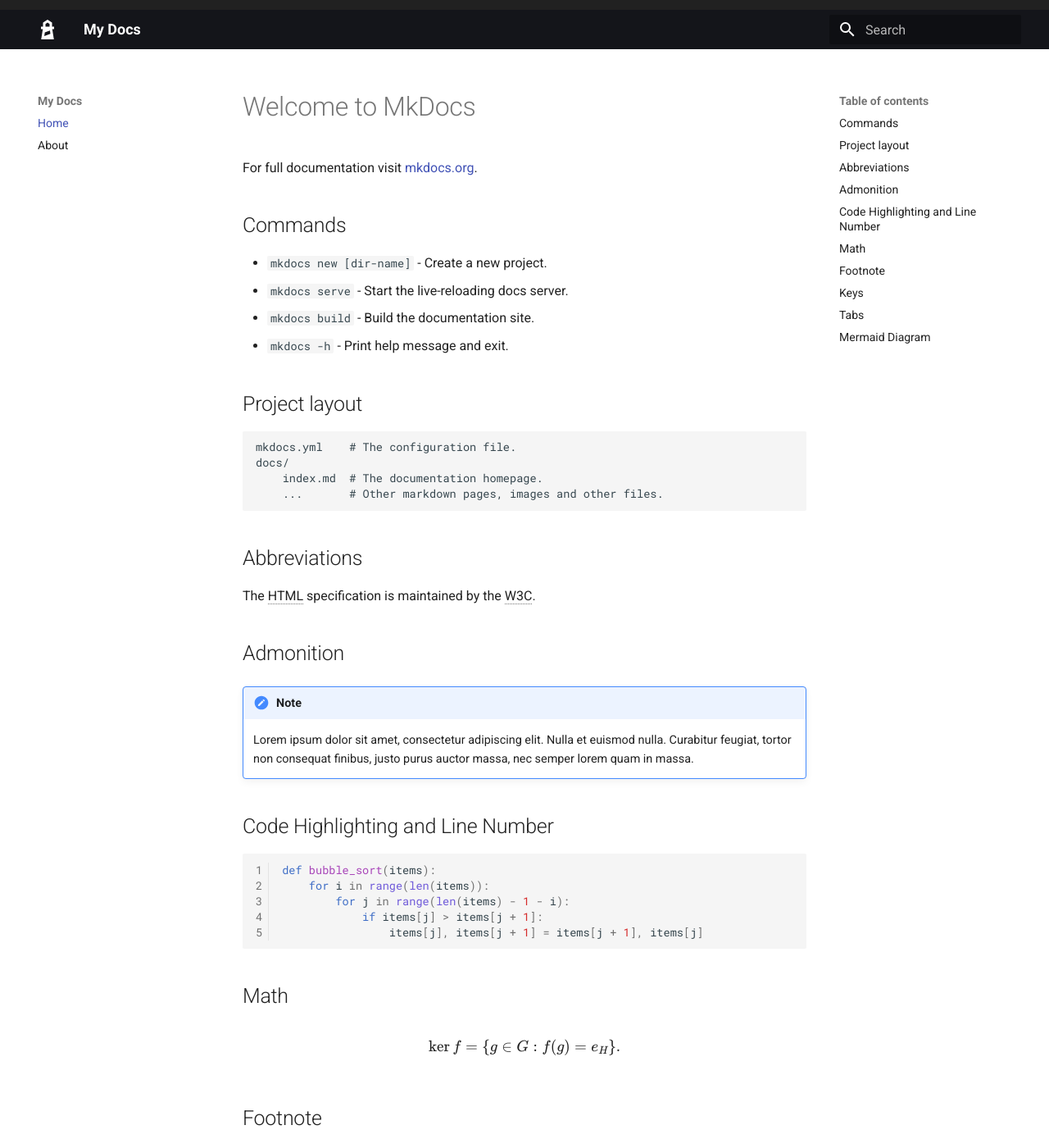
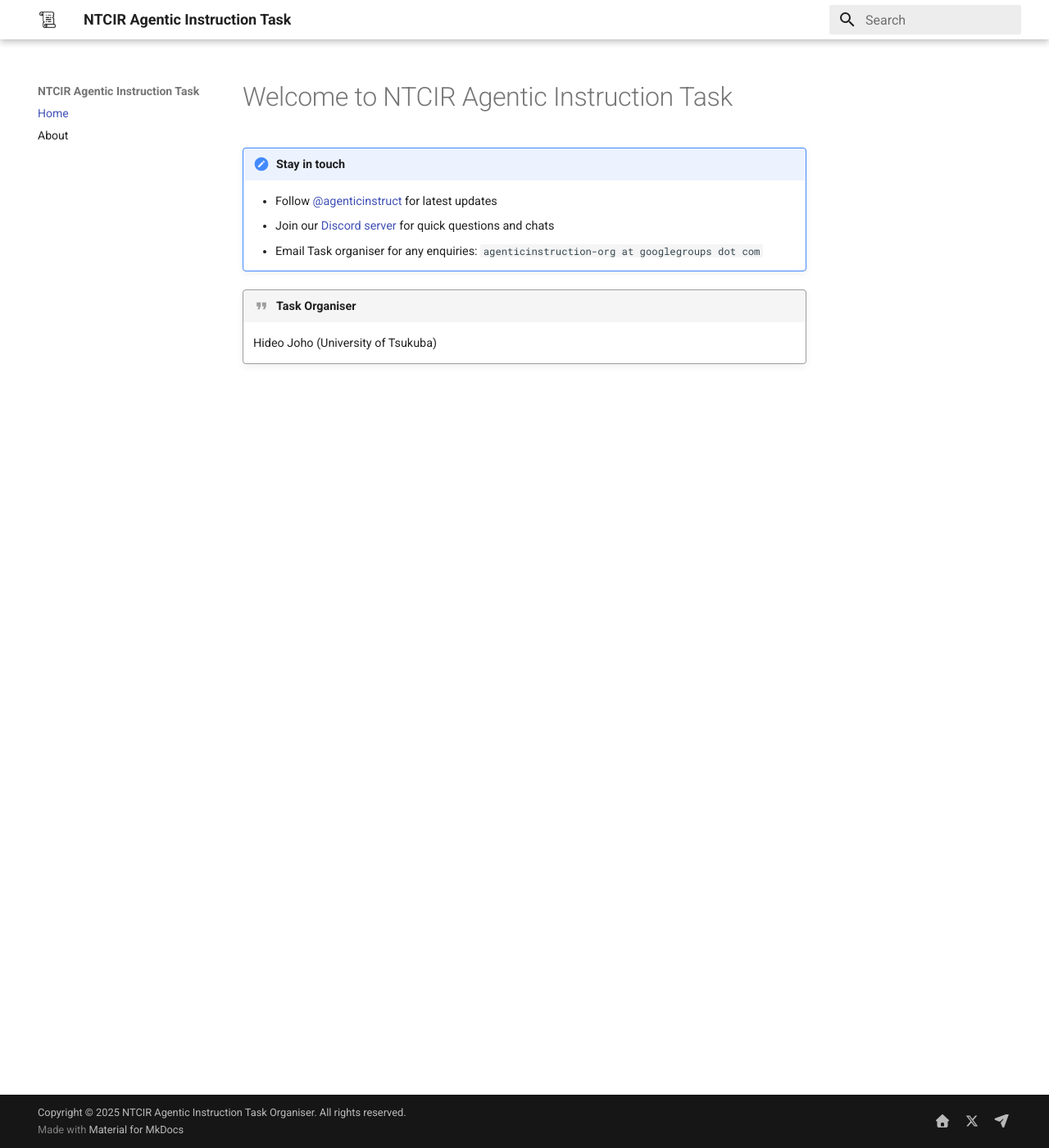
Before and after one commit to geniie-lab/ntcir, an MkDocs documentation site: the page built from docs/index.md, in a window 1280 px wide and 1400 px high. Shown: the whole window at 82% size. Built offline with MkDocs 1.6.1 and Material for MkDocs 9.7.7, drawn with Linux system fonts in a browser that asks for light colours; some of the changed text lies outside the part shown.

Commit message:
Initial web content

````diff
--- a/docs/index.md
+++ b/docs/index.md
@@ -1,79 +1,9 @@
-# Welcome to MkDocs
+# Welcome to NTCIR Agentic Instruction Task
 
-For full documentation visit [mkdocs.org](https://www.mkdocs.org).
+!!! note "Stay in touch"
+    - Follow [@agenticinstruct](https://x.com/agenticinstruct) for latest updates
+    - Join our [Discord server](http://discord.gg/zvXkNKtEGa) for quick questions and chats
+    - Email Task organiser for any enquiries: `agenticinstruction-org at googlegroups dot com`
 
-## Commands
-
-* `mkdocs new [dir-name]` - Create a new project.
-* `mkdocs serve` - Start the live-reloading docs server.
-* `mkdocs build` - Build the documentation site.
-* `mkdocs -h` - Print help message and exit.
-
-## Project layout
-
-```
-mkdocs.yml    # The configuration file.
-docs/
-    index.md  # The documentation homepage.
-    ...       # Other markdown pages, images and other files.
-```
-
-## Abbreviations
-
-The HTML specification is maintained by the W3C.
-
---8<--
-includes/abbreviations.md
---8<--
-
-## Admonition
-
-!!! note
-    Lorem ipsum dolor sit amet, consectetur adipiscing elit. Nulla et euismod
-    nulla. Curabitur feugiat, tortor non consequat finibus, justo purus auctor
-    massa, nec semper lorem quam in massa.
-
-## Code Highlighting and Line Number
-
-```python linenums="1"
-def bubble_sort(items):
-    for i in range(len(items)):
-        for j in range(len(items) - 1 - i):
-            if items[j] > items[j + 1]:
-                items[j], items[j + 1] = items[j + 1], items[j]
-```
-
-## Math
-
-$$
-\operatorname{ker} f=\{g\in G:f(g)=e_{H}\}{\mbox{.}}
-$$
-
-## Footnote
-
-Lorem ipsum[^1] dolor sit amet, consectetur adipiscing elit.
-
-[^1]: Lorem ipsum dolor sit amet, consectetur adipiscing elit.
-
-## Keys
-
-++ctrl+enter++
-
-## Tabs
-
-=== "Tab 1"
-    - One
-    - Two
-
-=== "Tab 2"
-    - One
-    - Two
-
-## Mermaid Diagram
-
-```mermaid
-graph TD
-A[Client] --> B[Load Balancer]
-B --> C[Server01]
-B --> D[Server02]
-```
+!!! quote "Task Organiser"
+    Hideo Joho (University of Tsukuba)
--- a/mkdocs.yml
+++ b/mkdocs.yml
@@ -1,19 +1,17 @@
-site_name: My Docs
+site_name: NTCIR Agentic Instruction Task
 theme:
   name: material
   language: en
   palette:
     scheme: default
-    primary: black
+    primary: white
   features:
     - navigation.instant
     - navigation.indexes
     - navigation.top
     - search.suggest
     - search.highlight
-  custom_dir: overrides
-  icon:
-    logo: simple/lighthouse
+  logo: images/logo.png
 plugins:
   - search
 markdown_extensions:
@@ -56,12 +54,12 @@
 extra:
   social:
     - icon: fontawesome/solid/house
-      link: https://joholab.slis.tsukuba.ac.jp/
-    - icon: fontawesome/brands/twitter
-      link: https://twitter.com/hideo_joho
+      link: https://geniie-lab.github.com/ntcir/
+    - icon: fontawesome/brands/x-twitter
+      link: https://x.com/agenticinstruct/
     - icon: fontawesome/solid/paper-plane
-      link: mailto:hideo@slis.tsukuba.ac.jp
-copyright: Copyright &copy; 2025 Hideo Joho. All rights reserved.
+      link: mailto:agenticinstruction-org@googlegroups.com
+copyright: Copyright &copy; 2025 NTCIR Agentic Instruction Task Organiser. All rights reserved.
 nav:
   - Home: index.md
   - About: about.md
````
Also changed, not shown: docs/about.md (+2 -1 lines), docs/images/logo.png (added), 1 other file.
